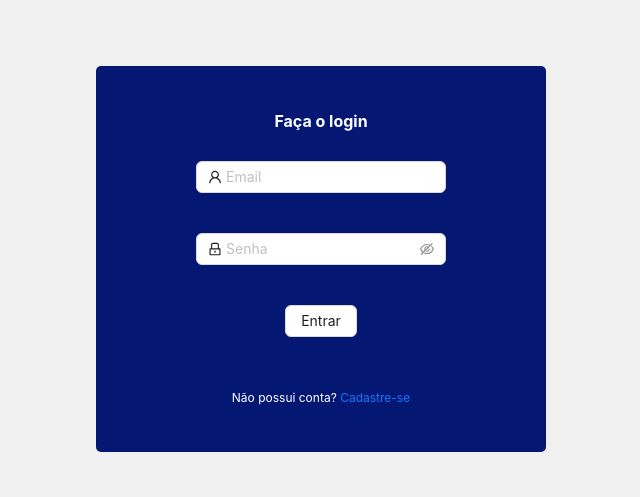
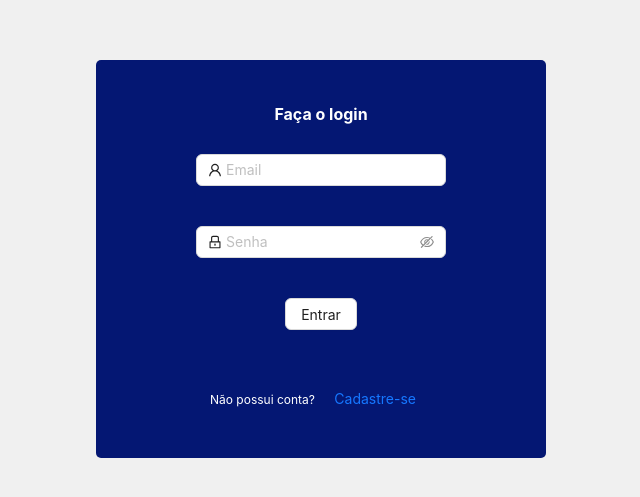
Before and after one commit to alescrocaro/locacao-veiculos, a React (Create React App) app in the folder front/: page /login in a window 1280 px wide. Shown: the part 141-638 px from the top of the page, without its empty margins (319-959 px from the left). Built offline with nearby package versions, Linux system fonts and the light colour scheme; no server answers.

Commit message:
Update sign up button type

```diff
--- a/front/src/pages/Login/Login.jsx
+++ b/front/src/pages/Login/Login.jsx
@@ -64,7 +64,7 @@ const Login = () => {
           </Button>
         </Form.Item>
         <div>
-          <p>Não possui conta? <a href="/">Cadastre-se</a></p>
+          <p>Não possui conta? <Button type='link'>Cadastre-se</Button></p>
         </div>
       </Form>
     </div>
```
